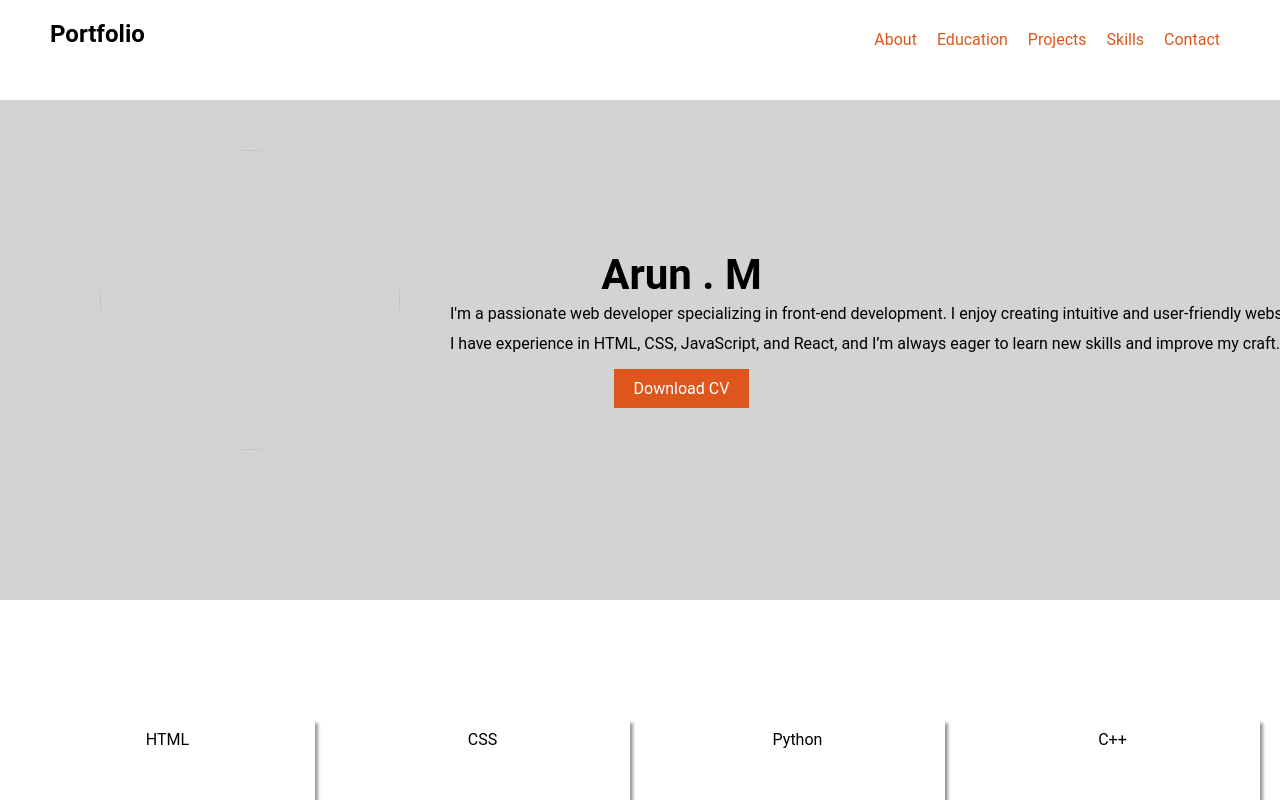
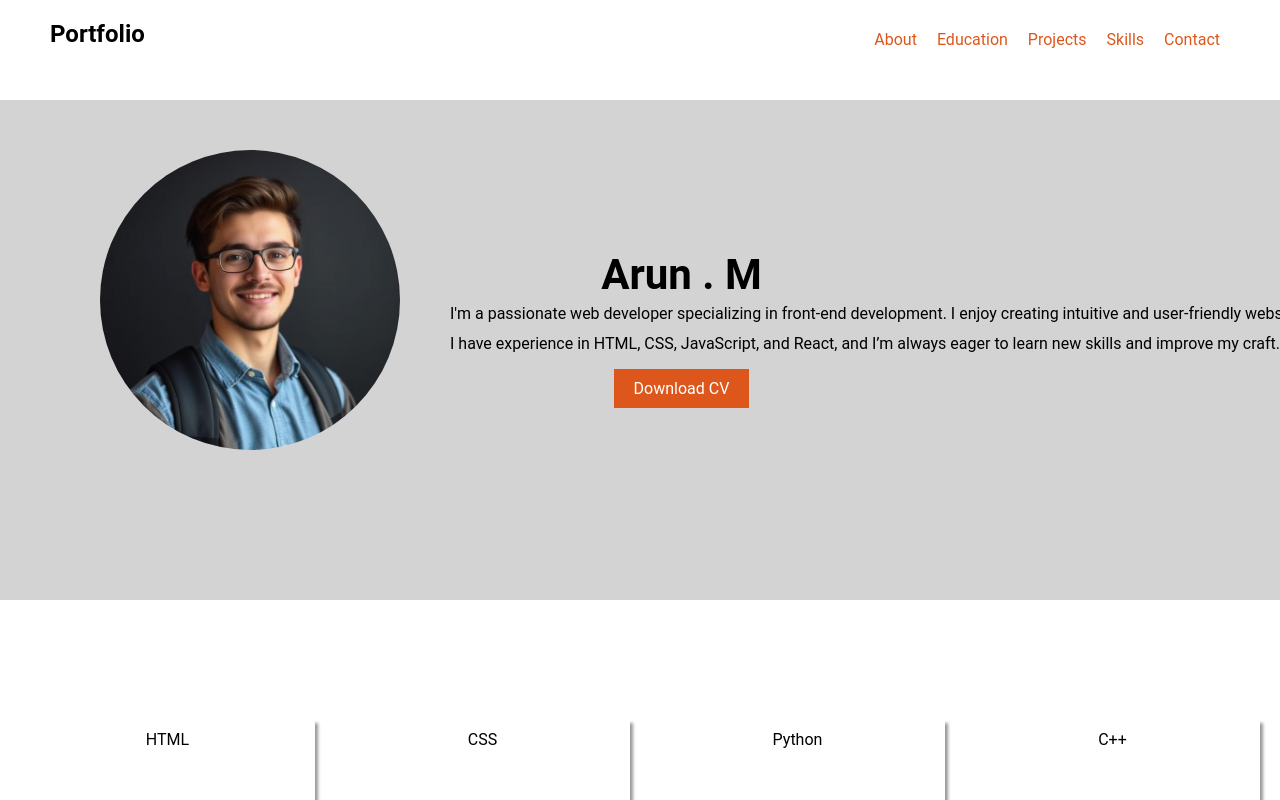
Before and after one commit to rmspkcit/portfolio, a plain HTML site: page index.html in a window 1280 px wide. Drawn offline with Linux system fonts and the light colour scheme.

Commit message:
Update index.html

```diff
--- a/index.html
+++ b/index.html
@@ -18,7 +18,7 @@
 
 <section id="about">
 <div id="ab">
- <img id="st" src="/htmldemo/im.jpg"/>
+ <img id="st" src="im.jpg"/>
  <div id="cont">
    <h1 id="name">Arun . M</h1>
    <p>I'm a passionate web developer specializing in front-end development. I enjoy creating intuitive and user-friendly websites.<br>I have experience in HTML, CSS, JavaScript, and React, and I’m always eager to learn new skills and improve my craft.</p>
```
